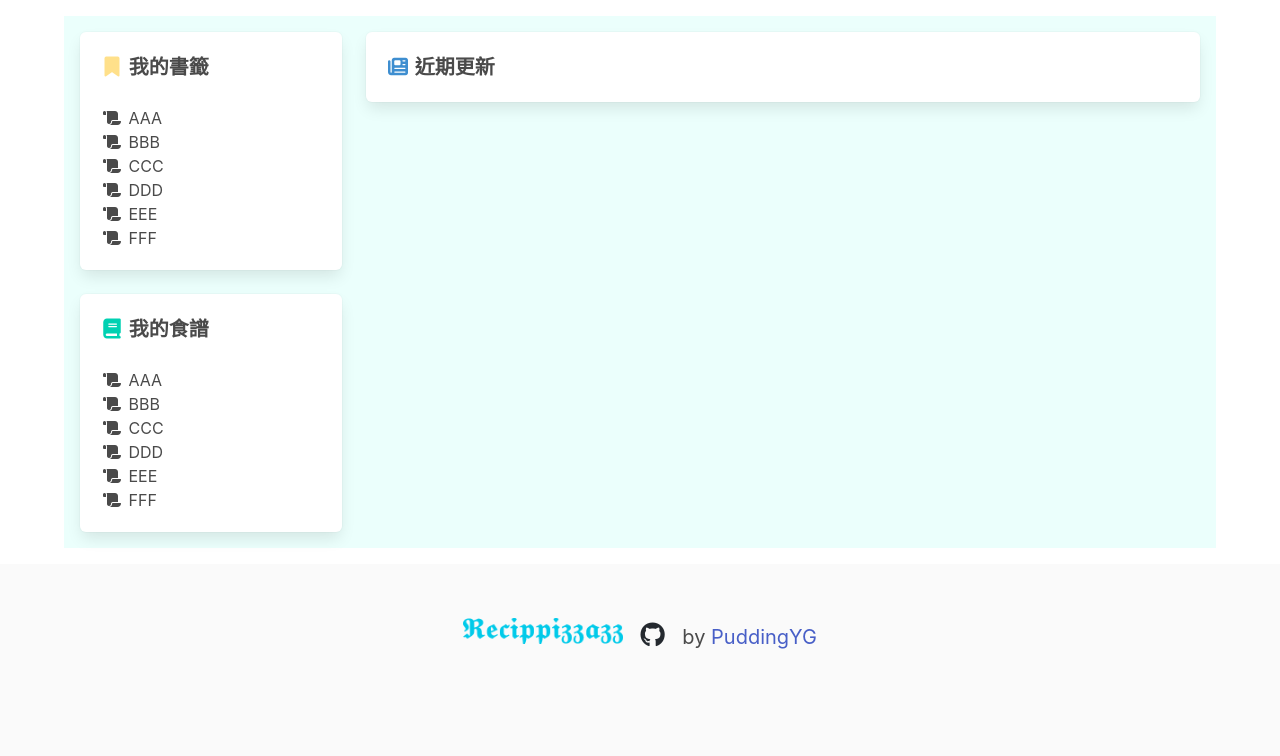
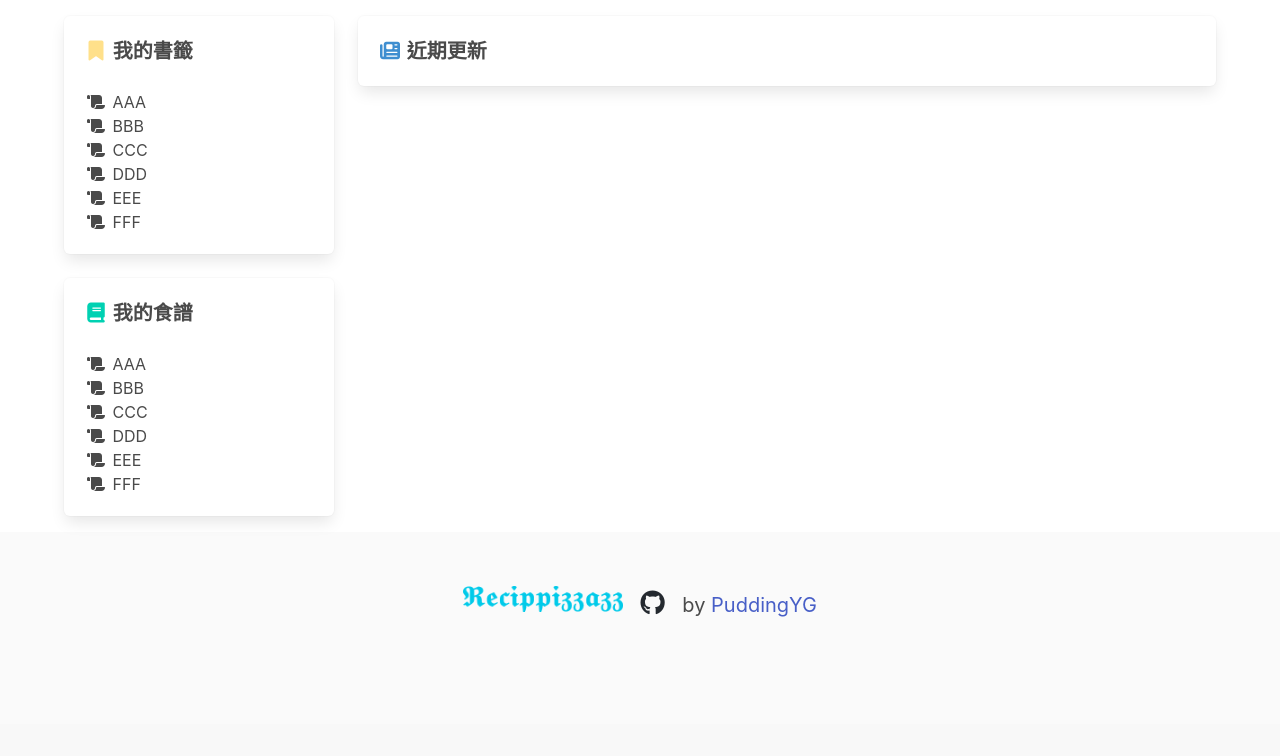
Before and after one commit to pudding0803/ReciPizzazz, a Flask app: page / in a window 1280 px wide. Shown: the part 96-852 px from the top of the page. After the commit the page ends 713 px from the top, so only its background shows below. Run offline with Flask 3, Linux system fonts and the light colour scheme; some libraries are stand-ins or nearby versions.

Commit message:
remove background color

```diff
--- a/templates/base.html
+++ b/templates/base.html
@@ -11,7 +11,7 @@
     <body>
         {% include 'includes/header.html' %}
 
-        <div id="content" class="container has-background-primary-light my-4 p-4">
+        <div id="content" class="container my-4">
             {% block content %}{% endblock %}
         </div>
 
```
